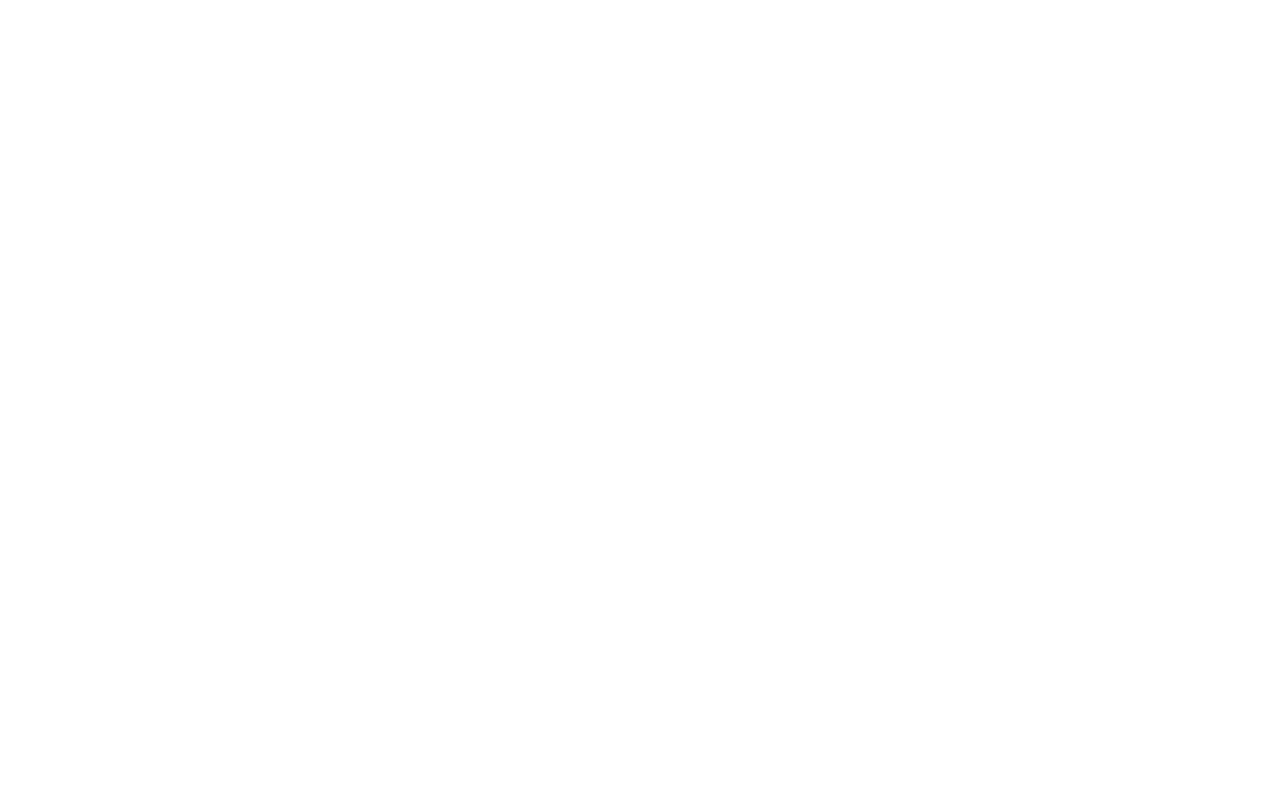
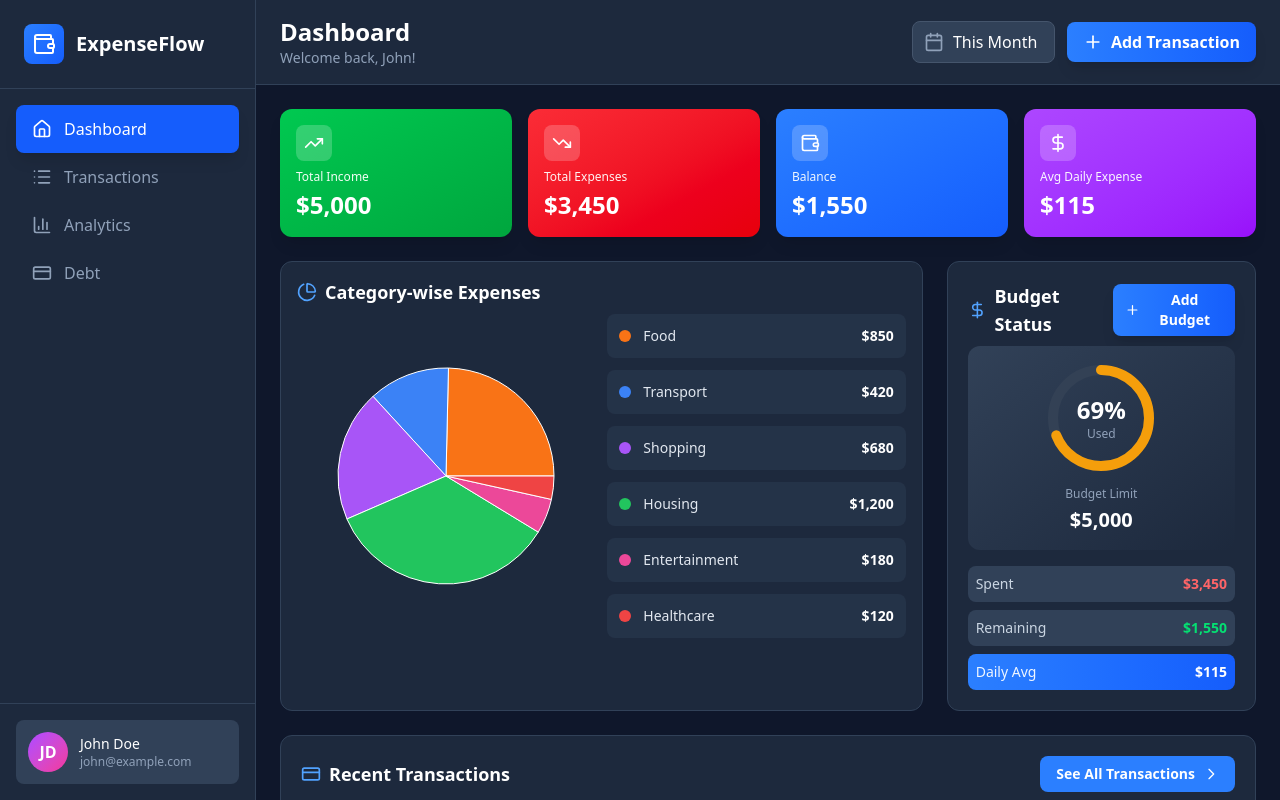
Before and after one commit to harshgupta06dev/expense-tracker-2.0, a React (Vite) app: page /dashboard in a window 1280 px wide. Before the commit this address had no page. Built offline with nearby package versions, Linux system fonts and the light colour scheme.

Commit message:
some changes in a react router

```diff
--- a/src/App.jsx
+++ b/src/App.jsx
@@ -7,7 +7,8 @@
   return (
     <Routes>
       <Route path="/" element={<Dashboard />} />
-      <Route path="/transaction" element={<TransactionsPage />} />
+      <Route path="/dashboard" element={<Dashboard />} />
+      <Route path="/transactions" element={<TransactionsPage />} />
       <Route path="/analytics" element={<Analytics />} />
       <Route path="/debt" element={<Debt />} />
     </Routes>
--- a/src/Dashboard.jsx
+++ b/src/Dashboard.jsx
@@ -22,6 +22,7 @@
   ResponsiveContainer,
   Tooltip,
 } from "recharts";
+import { Link } from "react-router-dom";
 
 const Dashboard = () => {
   const [showAddModal, setShowAddModal] = useState(false);
@@ -150,6 +151,7 @@
             {menuItems.map((item) => {
               const Icon = item.icon;
               return (
+                <Link to={`/${item.name}`}>
                   <button
                     key={item.id}
                     onClick={() => {
@@ -162,9 +164,10 @@
                         : "text-slate-400 hover:bg-slate-700 hover:text-white"
                     }`}
                   >
-                  <Icon className="w-5 h-5" />
+                    <Icon className="w-5 h-5" />{" "}
                     <span className="font-medium">{item.name}</span>
                   </button>
+                </Link>
               );
             })}
           </nav>
```
Lines whose indentation alone changed are shown as unchanged.
